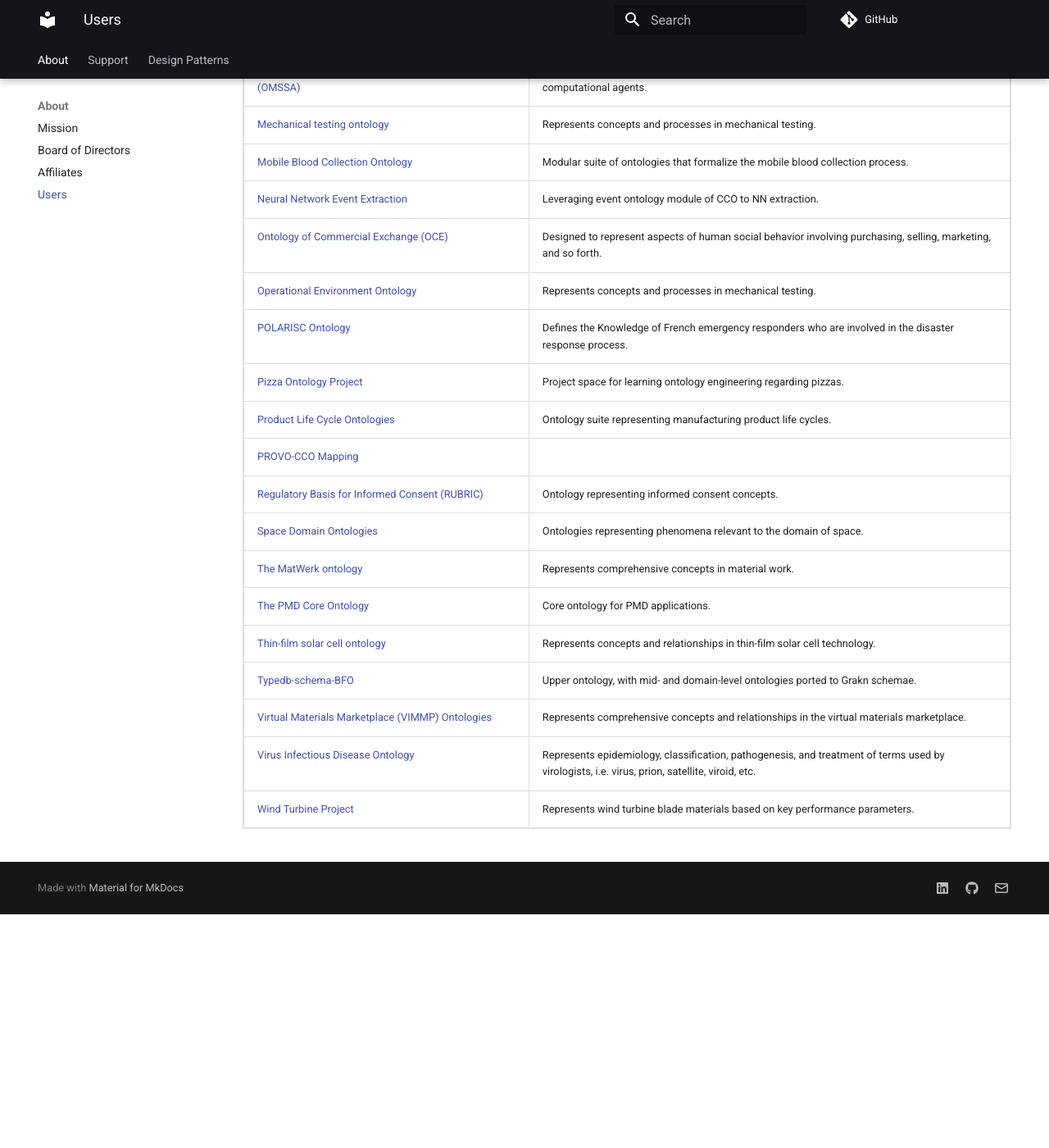
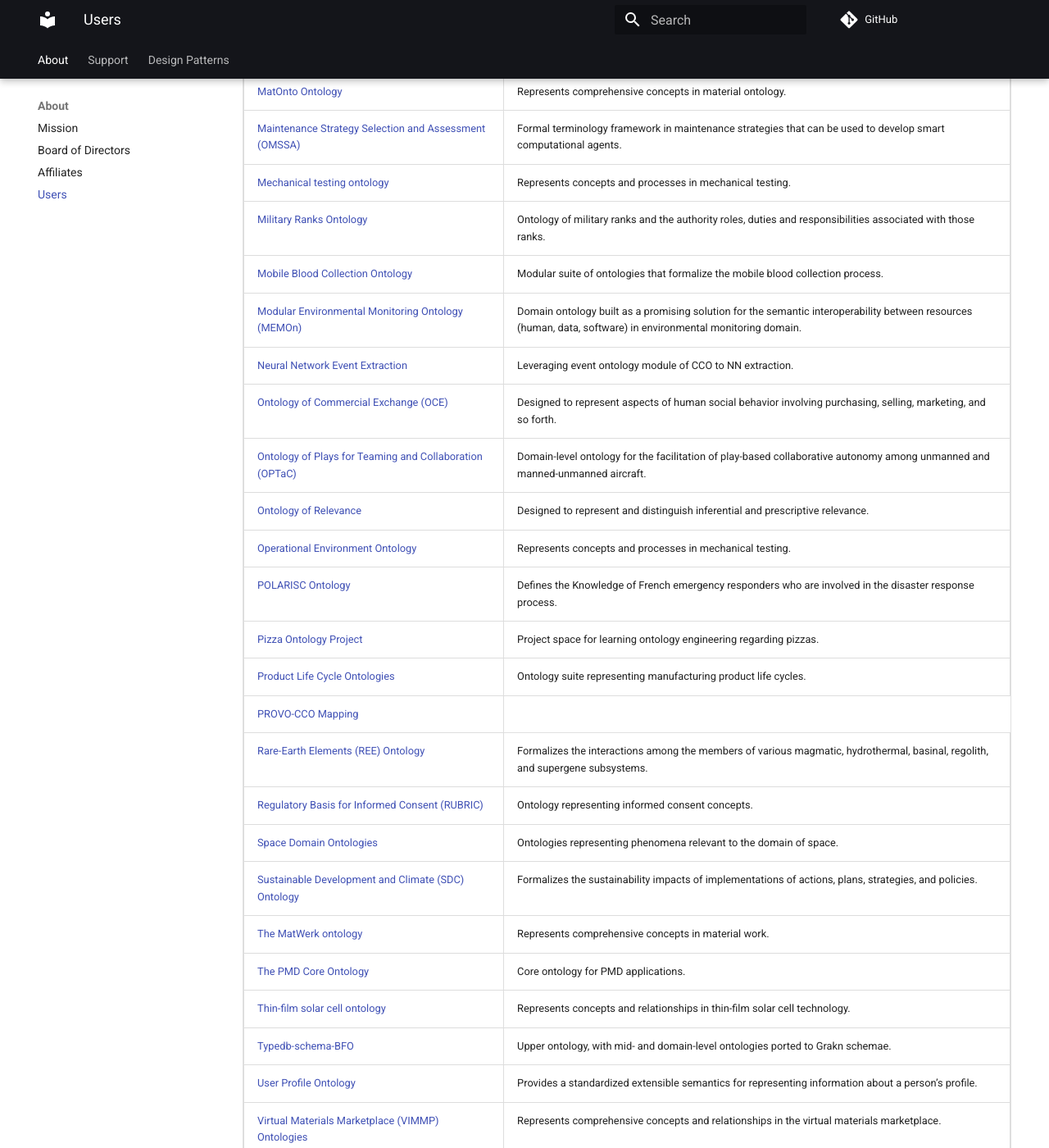
Before and after one commit to CommonCoreOntology/cco-webpage, an MkDocs documentation site: the page built from docs/users.md, in a window 1280 px wide and 1400 px high, scrolled down 1714 px. Shown: the whole window at 82% size. Built offline with MkDocs 1.6.1 and Material for MkDocs 9.7.7, drawn with Linux system fonts in a browser that asks for light colours; comment, search, counter and statistics services are not loaded; before the commit the page ends 2829 px from its top, so only the background shows below that; some of the changed text lies outside the part shown.

Commit message:
more users

```diff
--- a/docs/users.md
+++ b/docs/users.md
@@ -31,6 +31,8 @@
             <tr><td><a href="https://github.com/skybristol/geokb">Geoscience Knowledgebase (GeoKB)</a></td><td>Framework for assembling, organizing, growing, and reasoning (AI) knowledge about the earth system.</td></tr>
             <tr><td><a href="https://github.com/iofoundry/ontology">Industrial Ontology Core</a></td><td>Represents mid-level terms for industrial manufacturing and services.</td></tr>
             <tr><td><a href="https://link.springer.com/chapter/10.1007/978-3-319-99707-0_40">Industry Skills and Professions Ontology (ISPO)</a></td><td>Part of an ontology network connecting BFO and the Agent Ontology module of CCO to represent skills.</td></tr>
+            <tr><td><a href="https://tigerprints.clemson.edu/cgi/viewcontent.cgi?article=4926&context=all_theses">Integrated Ontology Suite</a></td><td>Designed to represent shared understanding of ground vehicle system simulations.</td></tr>
+            <tr><td><a href="https://philpapers.org/archive/MORJDO.pdf">Joint Doctrine Ontology</a></td><td>Represents joint doctrine to provide shared computer-accessible content valid for any field of military endeavor, organization, and information system.</td></tr>
             <tr><td><a href="https://matportal.org/ontologies/LPBFO">Laser Powder Bed Fusion Ontology</a></td><td>Represents processes and concepts specific to laser powder bed fusion technology.</td></tr>
             <tr><td><a href="https://matportal.org/ontologies/MOCO">Mat-O-Lab container ontology</a></td><td>Represents container-specific information in Mat-O-Lab applications.</td></tr>
             <tr><td><a href="https://matportal.org/ontologies/MP-SCHM">Material Properties Annotation properties including Dublin Core</a></td><td>Annotation properties for material properties, including those from Dublin Core.</td></tr>
@@ -47,20 +49,27 @@
             <tr><td><a href="https://matportal.org/ontologies/MATONTO">MatOnto Ontology</a></td><td>Represents comprehensive concepts in material ontology.</td></tr>
             <tr><td><a href="https://link.springer.com/article/10.1007/s10845-021-01855-3">Maintenance Strategy Selection and Assessment (OMSSA)</a></td><td>Formal terminology framework in maintenance strategies that can be used to develop smart computational agents.</td></tr>
             <tr><td><a href="https://matportal.org/ontologies/MTO">Mechanical testing ontology</a></td><td>Represents concepts and processes in mechanical testing.</td></tr>
+            <tr><td><a href="https://github.com/PhiBabs935/Military-Ranks-Ontology">Military Ranks Ontology</a></td><td>Ontology of military ranks and the authority roles, duties and responsibilities associated with those ranks.</td></tr>
             <tr><td><a href="https://www.sciencedirect.com/science/article/pii/S1877050922012303">Mobile Blood Collection Ontology</a></td><td>Modular suite of ontologies that formalize the mobile blood collection process.</td></tr>
+            <tr><td><a href="https://github.com/MEMOntology/memon">Modular Environmental Monitoring Ontology (MEMOn)</a></td><td>Domain ontology built as a promising solution for the semantic interoperability between resources (human, data, software) in environmental monitoring domain.</td></tr>
             <tr><td><a href="https://arxiv.org/pdf/1809.07783">Neural Network Event Extraction</a></td><td>Leveraging event ontology module of CCO to NN extraction.</td></tr>
             <tr><td><a href="https://philpapers.org/archive/VAJTAO.pdf">Ontology of Commercial Exchange (OCE)</a></td><td>Designed to represent aspects of human social behavior involving purchasing, selling, marketing, and so forth.</td></tr>
+            <tr><td><a href="https://philpapers.org/archive/KASOOP-3.pdf">Ontology of Plays for Teaming and Collaboration (OPTaC)</a></td><td>Domain-level ontology for the facilitation of play-based collaborative autonomy among unmanned and manned-unmanned aircraft.</td></tr>
+            <tr><td><a href="https://www.proquest.com/docview/2776249427?pq-origsite=gscholar&fromopenview=true&sourcetype=Dissertations%20&%20Theses">Ontology of Relevance</a></td><td>Designed to represent and distinguish inferential and prescriptive relevance.</td></tr>
             <tr><td><a href="https://github.com/TRADOC-G2/oe-ontology/blob/0fe9577b6f603475c80b9aa36fbbcf49dd3d6797/ExtendedRelationOntology.ttl#L15">Operational Environment Ontology</a></td><td>Represents concepts and processes in mechanical testing.</td></tr>
             <tr><td><a href="https://ieeexplore.ieee.org/abstract/document/9798936?casa_token=iqUpJR3_gtQAAAAA:arwyROnS9D3LfIYV1LHH4NPyssAMvG26JxfLDuO3JDgA53ssaUMKVvL32BSt2_Dc4XbpRRU07w">POLARISC Ontology</a></td><td>Defines the Knowledge of French emergency responders who are involved in the disaster response process.</td></tr>
             <tr><td><a href="https://github.com/TrustedAI-KG-NLP/cco-pizza">Pizza Ontology Project</a></td><td>Project space for learning ontology engineering regarding pizzas.</td></tr>
             <tr><td><a href="https://content.iospress.com/articles/applied-ontology/ao190210">Product Life Cycle Ontologies</a></td><td>Ontology suite representing manufacturing product life cycles.</td></tr>
             <tr><td><a href="https://github.com/BFO-Mappings/PROV-to-BFO/blob/0ebed419d2584e4ea7a0dcecd93aeb17caafe11a/prov-cco-directmappings.ttl#L15">PROVO-CCO Mapping</a></td></tr>Mapping between PROVO and CCO.</td></tr>
+            <tr><td><a href="https://pubs.geoscienceworld.org/gsa/books/edited-volume/2377/chapter-abstract/135416298/Ontology-of-the-complex-rare-earth-elements?redirectedFrom=fulltext">Rare-Earth Elements (REE) Ontology</a></td><td>Formalizes the interactions among the members of various magmatic, hydrothermal, basinal, regolith, and supergene subsystems.</td></tr>
             <tr><td><a href="https://github.com/RUBRIC-ontology/RUBRIC">Regulatory Basis for Informed Consent (RUBRIC)</a></td><td>Ontology representing informed consent concepts.</td></tr>
             <tr><td><a href="https://philpapers.org/archive/COXTSD-2.pdf">Space Domain Ontologies</a></td><td>Ontologies representing phenomena relevant to the domain of space.</td></tr>
+            <tr><td><a href="https://link.springer.com/article/10.1007/s12145-023-00941-9">Sustainable Development and Climate (SDC) Ontology</a></td><td>Formalizes the sustainability impacts of implementations of actions, plans, strategies, and policies.</td></tr>
             <tr><td><a href="https://matportal.org/ontologies/MWO">The MatWerk ontology</a></td><td>Represents comprehensive concepts in material work.</td></tr>
             <tr><td><a href="https://matportal.org/ontologies/PMDCO">The PMD Core Ontology</a></td><td>Core ontology for PMD applications.</td></tr>
             <tr><td><a href="https://matportal.org/ontologies/TFSCO">Thin-film solar cell ontology</a></td><td>Represents concepts and relationships in thin-film solar cell technology.</td></tr>
             <tr><td><a href="https://github.com/JonThom/typedb-schema-BFO">Typedb-schema-BFO</a></td><td>Upper ontology, with mid- and domain-level ontologies ported to Grakn schemae.</td></tr>
+            <tr><td><a href="https://github.com/geolffrey/UserProfileOntology">User Profile Ontology</a></td><td>Provides a standardized extensible semantics for representing information about a person’s profile.</td></tr>
             <tr><td><a href="https://matportal.org/ontologies/VIMMP_ONTOLOGIES">Virtual Materials Marketplace (VIMMP) Ontologies</a></td><td>Represents comprehensive concepts and relationships in the virtual materials marketplace.</td></tr>
             <tr><td><a href="https://bioportal.bioontology.org/ontologies/VIDO">Virus Infectious Disease Ontology</a></td><td>Represents epidemiology, classification, pathogenesis, and treatment of terms used by virologists, i.e. virus, prion, satellite, viroid, etc.</td></tr>
             <tr><td><a href="https://github.com/standardgalactic/WindTurbineProject">Wind Turbine Project</a></td><td>Represents wind turbine blade materials based on key performance parameters.</td></tr>
```
